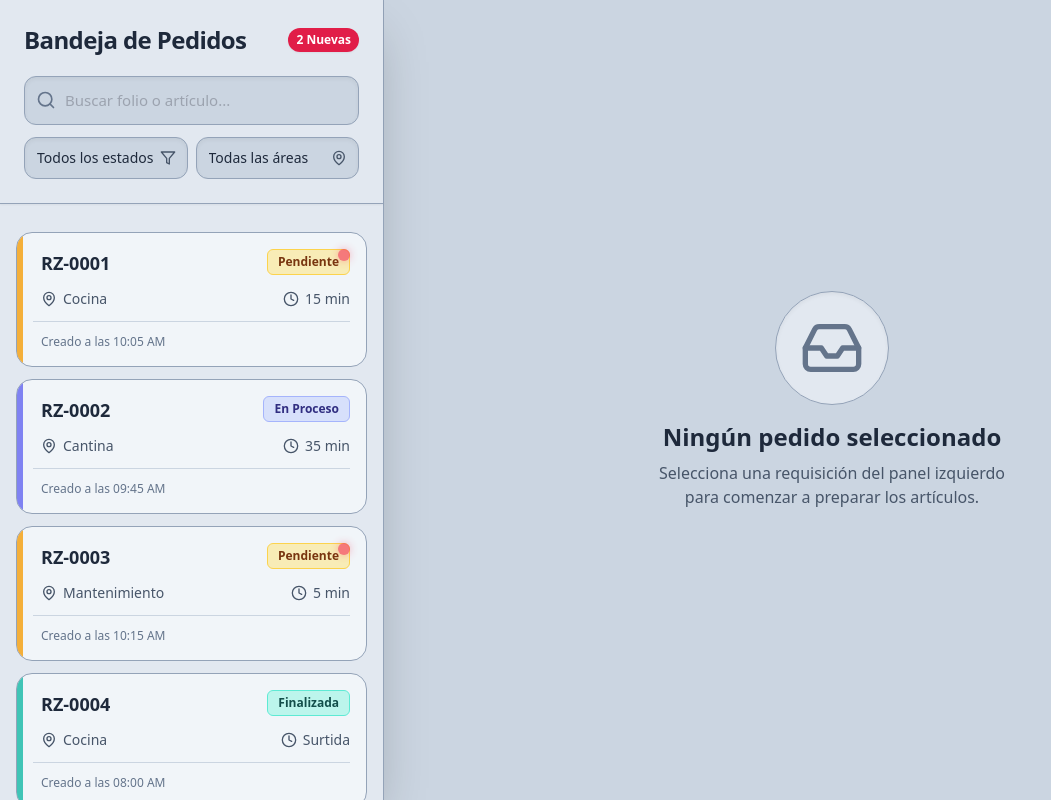
After one commit to restax099-cell/Proyecto_Servidor, a Django app: page /requisicion-panel/ in a window 1280 px wide. The commit adds this page. Shown: the whole page, without its empty margins (0-1051 px from the left). Run offline with Django 5.2, Linux system fonts and the light colour scheme; the visitor is signed in with stand-in values (Sample User, id 1); some libraries are stand-ins or nearby versions.

Commit message:
Agregando ventana de recibimiento de requisiciones

```diff
--- /dev/null
+++ b/Proyecto_Inv_Server/web/static/css/styles_requiscion.css
@@ -0,0 +1,11 @@
+
+.custom-scrollbar::-webkit-scrollbar {
+    width: 6px;
+}
+.custom-scrollbar::-webkit-scrollbar-track {
+    background: transparent;
+}
+.custom-scrollbar::-webkit-scrollbar-thumb {
+    background-color: #94A3B8;
+    border-radius: 20px;
+}
--- /dev/null
+++ b/Proyecto_Inv_Server/web/static/js/app_requisicion/app_requisicion.js
@@ -0,0 +1,141 @@
+// 1. Importamos Alpine desde el CDN como módulo
+import Alpine from 'https://cdn.jsdelivr.net/npm/alpinejs@3.x.x/dist/module.esm.js';
+
+// 2. Datos de prueba (MockData)
+const mockData = [
+    {
+        id: 'RZ-0001',
+        origin: 'Cocina',
+        status: 'Pendiente',
+        createdAt: '10:05 AM',
+        waitTime: '15 min',
+        isNew: true,
+        items: [
+            { id: 1, name: 'Carne de res (Corte grueso)', quantity: '5 kg', checked: false },
+            { id: 2, name: 'Limones sin semilla', quantity: '2 kg', checked: false },
+            { id: 3, name: 'Cebolla blanca', quantity: '1 kg', checked: false },
+            { id: 4, name: 'Aceite vegetal', quantity: '2 Litros', checked: false }
+        ]
+    },
+    {
+        id: 'RZ-0002',
+        origin: 'Cantina',
+        status: 'En Proceso',
+        createdAt: '09:45 AM',
+        waitTime: '35 min',
+        isNew: false,
+        items: [
+            { id: 5, name: 'Tequila Reposado', quantity: '3 Botellas', checked: true },
+            { id: 6, name: 'Agua Mineral', quantity: '1 Caja', checked: false },
+            { id: 7, name: 'Hielo en cubo', quantity: '5 Bolsas', checked: false }
+        ]
+    },
+    {
+        id: 'RZ-0003',
+        origin: 'Mantenimiento',
+        status: 'Pendiente',
+        createdAt: '10:15 AM',
+        waitTime: '5 min',
+        isNew: true,
+        items: [
+            { id: 8, name: 'Focos LED 15W', quantity: '10 pzas', checked: false },
+            { id: 9, name: 'Cinta aislar', quantity: '2 pzas', checked: false }
+        ]
+    },
+    {
+        id: 'RZ-0004',
+        origin: 'Cocina',
+        status: 'Finalizada',
+        createdAt: '08:00 AM',
+        waitTime: 'Surtida',
+        isNew: false,
+        items: [
+            { id: 10, name: 'Sal fina', quantity: '2 kg', checked: true },
+            { id: 11, name: 'Pimienta negra', quantity: '500 g', checked: true }
+        ]
+    }
+];
+
+// 3. Registro del componente AlmacenApp
+// En modo módulo, registramos directamente sin esperar a 'alpine:init'
+Alpine.data('almacenApp', () => ({
+    requisitions: JSON.parse(JSON.stringify(mockData)), // Copia profunda para evitar mutaciones
+    selectedId: null,
+    searchQuery: '',
+    statusFilter: 'Todos',
+    originFilter: 'Todos',
+
+    // --- GETTERS (Propiedades computadas) ---
+    get filteredRequisitions() {
+        return this.requisitions.filter(req => {
+            const searchStr = this.searchQuery.toLowerCase();
+            const matchesSearch = req.id.toLowerCase().includes(searchStr) ||
+                                  req.items.some(item => item.name.toLowerCase().includes(searchStr));
+            const matchesStatus = this.statusFilter === 'Todos' || req.status === this.statusFilter;
+            const matchesOrigin = this.originFilter === 'Todos' || req.origin === this.originFilter;
+
+            return matchesSearch && matchesStatus && matchesOrigin;
+        });
+    },
+
+    get selectedReq() {
+        return this.requisitions.find(r => r.id === this.selectedId) || null;
+    },
+
+    get totalItems() {
+        return this.selectedReq ? this.selectedReq.items.length : 0;
+    },
+
+    get checkedItems() {
+        return this.selectedReq ? this.selectedReq.items.filter(i => i.checked).length : 0;
+    },
+
+    get is100Percent() {
+        return this.totalItems > 0 && this.totalItems === this.checkedItems;
+    },
+
+    get pendientesCount() {
+        return this.requisitions.filter(r => r.status === 'Pendiente').length;
+    },
+
+    // --- MÉTODOS ---
+    toggleItem(reqId, itemId) {
+        const req = this.requisitions.find(r => r.id === reqId);
+        if (!req) return;
+
+        const item = req.items.find(i => i.id === itemId);
+        if (item) {
+            item.checked = !item.checked;
+        }
+
+        // Actualizar estado de la requisición según items marcados
+        const checkedCount = req.items.filter(i => i.checked).length;
+
+        if (req.status !== 'Finalizada') {
+            if (checkedCount === 0) {
+                req.status = 'Pendiente';
+            } else {
+                req.status = 'En Proceso';
+                req.isNew = false;
+            }
+        }
+    },
+
+    markAsFinished(reqId) {
+        const req = this.requisitions.find(r => r.id === reqId);
+        if (req) {
+            req.status = 'Finalizada';
+            req.waitTime = 'Surtida';
+        }
+        // Opcional: cerrar el detalle después de un momento
+        setTimeout(() => {
+            this.selectedId = null;
+        }, 800);
+    }
+}));
+
+// 4. Inicialización de Alpine
+window.Alpine = Alpine;
+Alpine.start();
+
+console.log("Sistema de Almacén Inicializado");
--- a/Proyecto_Inv_Server/web/templates/index.html
+++ b/Proyecto_Inv_Server/web/templates/index.html
@@ -18,6 +18,7 @@
             <a id="admin-panel-link" href="/xml_import/">Importar XML-ZIP</a>
             <a id="admin-panel-link" href="/asociacion-panel/">Panel de Asociación</a>
             <a id="admin-panel-link" href="/reporte-panel/">Panel de Reportes</a>
+            <a id="admin-panel-link" href="/requisicion-panel/">Panel de Requisiciones</a>
         </div>
     {% else %}
         <div class="go_panel">
--- /dev/null
+++ b/Proyecto_Inv_Server/web/templates/requisicion_panel/base_requisicion.html
@@ -0,0 +1,17 @@
+{% load static %}
+<!DOCTYPE html>
+<html lang="en">
+<head>
+    {% include 'requisicion_panel/head_requisicion.html' %}
+</head>
+<body >
+
+    {% block content_panel%}
+    {% endblock %}
+
+
+
+    {% block extra_scripts %}
+    {% endblock %}
+</body>
+</html>
--- /dev/null
+++ b/Proyecto_Inv_Server/web/templates/requisicion_panel/head_requisicion.html
@@ -0,0 +1,6 @@
+{% load static %}
+<meta charset="UTF-8">
+<meta name="viewport" content="width=device-width, initial-scale=1.0">
+<script src="https://cdn.tailwindcss.com"></script>
+<script src="https://unpkg.com/lucide@latest"></script>
+<link rel="stylesheet" href="{% static 'css/styles_requiscion.css' %}">
--- /dev/null
+++ b/Proyecto_Inv_Server/web/templates/requisicion_panel/requisicion.html
@@ -0,0 +1,257 @@
+{% extends 'requisicion_panel/base_requisicion.html' %}
+{% load static %}
+{% block content_panel %}
+
+<div class="flex h-screen bg-slate-300 font-sans text-slate-800 overflow-hidden" x-data="almacenApp()">
+
+
+  <div :class="selectedId ? 'hidden md:flex' : 'flex'" class="w-full md:w-[35%] lg:w-[30%] bg-slate-200 border-r border-slate-400 shadow-2xl flex-col z-20 transition-transform">
+
+    <!-- Encabezado y Filtros -->
+    <div class="p-4 md:p-6 border-b border-slate-400 bg-slate-200 shrink-0 shadow-sm z-10">
+      <div class="flex items-center justify-between mb-5">
+        <h1 class="text-xl md:text-2xl font-bold tracking-tight text-slate-800">Bandeja de Pedidos</h1>
+        <!-- Ocultamos el indicador de nuevas requisiciones si el contador es 0 -->
+        <div x-show="pendientesCount > 0" class="bg-rose-600 text-white text-xs font-bold px-2 py-1 rounded-full shadow-sm" x-text="`${pendientesCount} Nuevas`">
+        </div>
+      </div>
+
+      <div class="space-y-3">
+        <!-- Buscador Rápido -->
+        <div class="relative">
+          <svg xmlns="http://www.w3.org/2000/svg" width="20" height="20" viewBox="0 0 24 24" fill="none" stroke="currentColor" stroke-width="2" stroke-linecap="round" stroke-linejoin="round" class="absolute left-3 top-1/2 -translate-y-1/2 text-slate-500"><circle cx="11" cy="11" r="8"/><path d="m21 21-4.3-4.3"/></svg>
+          <input
+            type="text"
+            placeholder="Buscar folio o artículo..."
+            class="w-full bg-slate-300 border border-slate-400 rounded-xl py-3 pl-10 pr-4 text-[15px] focus:ring-2 focus:ring-slate-500 focus:bg-slate-100 transition-all outline-none shadow-inner"
+            x-model="searchQuery"
+          />
+        </div>
+
+        <!-- Selectores de Filtro -->
+        <div class="flex gap-2">
+          <div class="relative flex-1">
+            <select
+              class="w-full appearance-none bg-slate-300 border border-slate-400 rounded-xl py-2.5 pl-3 pr-8 text-sm font-medium focus:ring-2 focus:ring-slate-500 focus:bg-slate-100 text-slate-800 cursor-pointer outline-none shadow-inner"
+              x-model="statusFilter"
+            >
+              <option value="Todos">Todos los estados</option>
+              <option value="Pendiente">Pendientes</option>
+              <option value="En Proceso">En Proceso</option>
+              <option value="Finalizada">Finalizadas</option>
+            </select>
+            <svg xmlns="http://www.w3.org/2000/svg" width="16" height="16" viewBox="0 0 24 24" fill="none" stroke="currentColor" stroke-width="2" stroke-linecap="round" stroke-linejoin="round" class="absolute right-3 top-1/2 -translate-y-1/2 text-slate-600 pointer-events-none"><polygon points="22 3 2 3 10 12.46 10 19 14 21 14 12.46 22 3"/></svg>
+          </div>
+
+          <div class="relative flex-1">
+            <select
+              class="w-full appearance-none bg-slate-300 border border-slate-400 rounded-xl py-2.5 pl-3 pr-8 text-sm font-medium focus:ring-2 focus:ring-slate-500 focus:bg-slate-100 text-slate-800 cursor-pointer outline-none shadow-inner"
+              x-model="originFilter"
+            >
+              <option value="Todos">Todas las áreas</option>
+              <option value="Cocina">Cocina</option>
+              <option value="Cantina">Cantina</option>
+              <option value="Mantenimiento">Mantenimiento</option>
+            </select>
+            <svg xmlns="http://www.w3.org/2000/svg" width="16" height="16" viewBox="0 0 24 24" fill="none" stroke="currentColor" stroke-width="2" stroke-linecap="round" stroke-linejoin="round" class="absolute right-3 top-1/2 -translate-y-1/2 text-slate-600 pointer-events-none"><path d="M20 10c0 6-8 12-8 12s-8-6-8-12a8 8 0 0 1 16 0Z"/><circle cx="12" cy="10" r="3"/></svg>
+          </div>
+        </div>
+      </div>
+    </div>
+
+    <!-- Lista de Requisiciones Scrollable -->
+    <div class="flex-1 overflow-y-auto p-4 space-y-3 custom-scrollbar bg-slate-200">
+
+      <!-- Estado vacío si no hay coincidencias -->
+      <template x-if="filteredRequisitions.length === 0">
+        <div class="text-center text-slate-500 mt-10">
+          <svg xmlns="http://www.w3.org/2000/svg" width="48" height="48" viewBox="0 0 24 24" fill="none" stroke="currentColor" stroke-width="2" stroke-linecap="round" stroke-linejoin="round" class="mx-auto mb-3 opacity-40"><polyline points="22 12 16 12 14 15 10 15 8 12 2 12"/><path d="M5.45 5.11 2 12v6a2 2 0 0 0 2 2h16a2 2 0 0 0 2-2v-6l-3.45-6.89A2 2 0 0 0 16.76 4H7.24a2 2 0 0 0-1.79 1.11z"/></svg>
+          <p class="font-medium">No se encontraron pedidos</p>
+        </div>
+      </template>
+
+      <!-- Lista dinámica -->
+      <template x-for="req in filteredRequisitions" :key="req.id">
+        <div
+          @click="selectedId = req.id"
+          :class="selectedId === req.id ? 'border-slate-500 ring-2 ring-slate-400 bg-slate-50 shadow-lg scale-[1.02] z-10' : 'border-slate-400 bg-slate-100 hover:bg-slate-50 hover:shadow-md hover:border-slate-500'"
+          class="relative p-4 rounded-2xl cursor-pointer transition-all duration-200 border overflow-hidden"
+        >
+          <!-- Borde izquierdo de color dinámico (Tonos más sutiles) -->
+          <div
+            :class="req.status === 'Pendiente' ? 'bg-amber-500/80' : (req.status === 'En Proceso' ? 'bg-indigo-500/80' : 'bg-teal-500/80')"
+            class="absolute left-0 top-0 bottom-0 w-1.5"
+          ></div>
+
+          <!-- Indicador de Nuevo (UX Tip) -->
+          <template x-if="req.isNew">
+            <div class="absolute top-4 right-4 w-3 h-3 bg-rose-500 rounded-full animate-pulse shadow-[0_0_8px_rgba(244,63,94,0.6)]"></div>
+          </template>
+
+          <div class="flex justify-between items-start mb-2 pl-2">
+            <h3 class="font-bold text-lg text-slate-800" x-text="req.id"></h3>
+            <span
+              :class="req.status === 'Pendiente' ? 'bg-amber-200/60 text-amber-900 border-amber-300' : (req.status === 'En Proceso' ? 'bg-indigo-200/60 text-indigo-900 border-indigo-300' : 'bg-teal-200/60 text-teal-900 border-teal-300')"
+              class="text-xs font-bold px-2.5 py-1 rounded-md border"
+              x-text="req.status">
+            </span>
+          </div>
+
+          <div class="grid grid-cols-2 gap-2 text-sm text-slate-600 mt-3 pl-2">
+            <div class="flex items-center gap-1.5">
+              <svg xmlns="http://www.w3.org/2000/svg" width="16" height="16" viewBox="0 0 24 24" fill="none" stroke="currentColor" stroke-width="2" stroke-linecap="round" stroke-linejoin="round"><path d="M20 10c0 6-8 12-8 12s-8-6-8-12a8 8 0 0 1 16 0Z"/><circle cx="12" cy="10" r="3"/></svg>
+              <span class="truncate" x-text="req.origin"></span>
+            </div>
+            <div class="flex items-center gap-1.5 justify-end">
+              <svg xmlns="http://www.w3.org/2000/svg" width="16" height="16" viewBox="0 0 24 24" fill="none" stroke="currentColor" stroke-width="2" stroke-linecap="round" stroke-linejoin="round"><circle cx="12" cy="12" r="10"/><polyline points="12 6 12 12 16 14"/></svg>
+              <span x-text="req.waitTime"></span>
+            </div>
+          </div>
+          <div class="mt-3 pt-3 border-t border-slate-300 pl-2 text-xs text-slate-500 font-medium" x-text="`Creado a las ${req.createdAt}`">
+          </div>
+        </div>
+      </template>
+
+    </div>
+  </div>
+
+  <!-- =========================================
+      PANEL DERECHO (70%) - ÁREA DE TRABAJO
+      ========================================= -->
+  <div :class="!selectedId ? 'hidden md:flex' : 'flex'" class="w-full md:w-[65%] lg:w-[70%] flex-col relative bg-transparent">
+
+    <!-- Estado Vacío -->
+    <template x-if="!selectedReq">
+      <div class="flex-1 flex flex-col items-center justify-center text-slate-600">
+        <div class="bg-slate-200 p-6 rounded-full shadow-inner mb-4 border border-slate-400">
+          <svg xmlns="http://www.w3.org/2000/svg" width="64" height="64" viewBox="0 0 24 24" fill="none" stroke="currentColor" stroke-width="2" stroke-linecap="round" stroke-linejoin="round" class="text-slate-500"><polyline points="22 12 16 12 14 15 10 15 8 12 2 12"/><path d="M5.45 5.11 2 12v6a2 2 0 0 0 2 2h16a2 2 0 0 0 2-2v-6l-3.45-6.89A2 2 0 0 0 16.76 4H7.24a2 2 0 0 0-1.79 1.11z"/></svg>
+        </div>
+        <h2 class="text-2xl font-semibold text-slate-800 mb-2">Ningún pedido seleccionado</h2>
+        <p class="text-slate-600 max-w-sm text-center">Selecciona una requisición del panel izquierdo para comenzar a preparar los artículos.</p>
+      </div>
+    </template>
+
+    <!-- Detalle de la Requisición -->
+    <template x-if="selectedReq">
+      <div class="flex-1 flex flex-col h-full relative">
+        <!-- Encabezado del Detalle -->
+        <div class="bg-slate-200 p-6 shadow-sm border-b border-slate-400 z-10 flex flex-col md:flex-row justify-between items-start md:items-center gap-4 shrink-0">
+          <div class="flex items-center gap-3">
+            <!-- Botón volver solo para móvil -->
+            <button
+              class="md:hidden p-2 bg-slate-100 shadow-sm hover:shadow-md rounded-lg transition-colors border border-slate-400"
+              @click="selectedId = null"
+            >
+              <svg xmlns="http://www.w3.org/2000/svg" width="24" height="24" viewBox="0 0 24 24" fill="none" stroke="currentColor" stroke-width="2" stroke-linecap="round" stroke-linejoin="round"><path d="m15 18-6-6 6-6"/></svg>
+            </button>
+            <div>
+              <h2 class="text-3xl font-extrabold text-slate-800 tracking-tight" x-text="selectedReq.id"></h2>
+              <div class="flex items-center gap-2 mt-1 text-sm text-slate-600 font-medium">
+                <span x-text="selectedReq.origin"></span>
+                <span>•</span>
+                <span x-text="selectedReq.createdAt"></span>
+              </div>
+            </div>
+          </div>
+
+
+          <div class="flex items-center gap-3 w-full md:w-auto">
+            <!--<button class="flex-1 md:flex-none flex items-center justify-center gap-2 px-4 py-3 bg-slate-100 shadow-sm hover:shadow-md border border-slate-400 hover:bg-white text-slate-800 font-semibold rounded-xl transition-all">
+              <svg xmlns="http://www.w3.org/2000/svg" width="20" height="20" viewBox="0 0 24 24" fill="none" stroke="currentColor" stroke-width="2" stroke-linecap="round" stroke-linejoin="round"><polyline points="6 9 6 2 18 2 18 9"/><path d="M6 18H4a2 2 0 0 1-2-2v-5a2 2 0 0 1 2-2h16a2 2 0 0 1 2 2v5a2 2 0 0 1-2 2h-2"/><rect width="12" height="8" x="6" y="14"/></svg>
+              <span>Imprimir</span>
+            </button> -->
+            <!-- Botón de acción destructiva (Cancelar) -->
+            <!--<button class="p-3 bg-slate-100 shadow-sm hover:shadow-md hover:bg-rose-100 text-rose-700 border border-slate-400 hover:border-rose-400 rounded-xl transition-all tooltip-trigger" title="Cancelar Pedido">
+              <svg xmlns="http://www.w3.org/2000/svg" width="24" height="24" viewBox="0 0 24 24" fill="none" stroke="currentColor" stroke-width="2" stroke-linecap="round" stroke-linejoin="round"><circle cx="12" cy="12" r="10"/><line x1="12" x2="12" y1="8" y2="12"/><line x1="12" x2="12.01" y1="16" y2="16"/></svg>
+            </button> -->
+          </div>
+        </div>
+
+        <!-- Contador Visual (Micro-UX) -->
+        <div class="bg-slate-200 px-6 py-4 border-b border-slate-400 shrink-0 shadow-sm z-0">
+          <div class="flex justify-between items-center mb-2">
+            <span class="font-bold text-slate-800 text-lg">Progreso de surtido</span>
+            <span
+              :class="is100Percent ? 'text-emerald-700' : 'text-slate-600'"
+              class="font-bold text-lg"
+              x-text="`${checkedItems} / ${totalItems}`">
+            </span>
+          </div>
+          <div class="w-full bg-slate-400 border border-slate-500/50 rounded-full h-3.5 overflow-hidden shadow-inner">
+            <div
+              :class="is100Percent ? 'bg-emerald-600' : 'bg-slate-600'"
+              class="h-3.5 rounded-full transition-all duration-500 ease-out shadow-sm"
+              :style="`width: ${(checkedItems / totalItems) * 100}%`"
+            ></div>
+          </div>
+        </div>
+
+        <!-- Área de Checklists (Cuerpo principal) -->
+        <div class="flex-1 overflow-y-auto p-4 md:p-8 pb-32 custom-scrollbar">
+          <div class="max-w-4xl mx-auto space-y-4">
+
+            <template x-for="item in selectedReq.items" :key="item.id">
+              <div
+                @click="selectedReq.status !== 'Finalizada' && toggleItem(selectedReq.id, item.id)"
+                :class="[
+                  selectedReq.status === 'Finalizada' ? 'opacity-70 cursor-default' : 'cursor-pointer hover:-translate-y-0.5',
+                  item.checked ? 'bg-slate-300 border-slate-400 shadow-inner' : 'bg-slate-100 border-slate-400 shadow-sm hover:shadow-md hover:border-slate-500'
+                ]"
+                class="flex items-center justify-between p-5 md:p-6 rounded-2xl transition-all duration-300 border select-none"
+              >
+                <div class="flex items-center gap-5">
+                  <!-- Checkbox grande para tabletas (Verde oscuro) -->
+                  <div
+                    :class="item.checked ? 'bg-emerald-700 border-emerald-700 text-white shadow-md' : 'bg-slate-200 border-slate-400 text-transparent shadow-inner'"
+                    class="flex items-center justify-center w-10 h-10 md:w-12 md:h-12 rounded-xl border-2 transition-colors duration-200 shrink-0"
+                  >
+                    <svg xmlns="http://www.w3.org/2000/svg" width="32" height="32" viewBox="0 0 24 24" fill="none" stroke="currentColor" stroke-width="3" stroke-linecap="round" stroke-linejoin="round" class="w-6 h-6 md:w-8 md:h-8"><path d="M20 6 9 17l-5-5"/></svg>
+                  </div>
+
+                  <div :class="item.checked ? 'opacity-60' : 'opacity-100'" class="transition-all duration-300">
+                    <h3
+                      :class="item.checked ? 'line-through text-slate-600' : 'text-slate-900'"
+                      class="text-lg md:text-xl font-bold transition-all"
+                      x-text="item.name"
+                    ></h3>
+                    <p class="text-slate-600 font-medium text-sm md:text-base mt-0.5">
+                      Cantidad solicitada
+                    </p>
+                  </div>
+                </div>
+
+                <div
+                  :class="item.checked ? 'text-slate-600 bg-slate-300/50 border-slate-400 line-through' : 'text-slate-900 bg-slate-200 border-slate-400 shadow-sm'"
+                  class="text-xl md:text-2xl font-black px-4 py-2 rounded-xl transition-all duration-300 border"
+                  x-text="item.quantity"
+                ></div>
+              </div>
+            </template>
+
+          </div>
+        </div>
+
+        <!-- Pie de página - Botón de Finalización (Fijo abajo) -->
+        <div class="absolute bottom-0 left-0 right-0 p-6 bg-gradient-to-t from-slate-300 via-slate-300/90 to-transparent z-20">
+          <div class="max-w-4xl mx-auto">
+            <button
+              :disabled="!is100Percent || selectedReq.status === 'Finalizada'"
+              @click="markAsFinished(selectedReq.id)"
+              :class="(!is100Percent || selectedReq.status === 'Finalizada') ? 'bg-slate-400 text-slate-600 cursor-not-allowed shadow-inner border border-slate-500' : 'bg-emerald-700 text-white hover:bg-emerald-800 hover:shadow-xl hover:-translate-y-1 border border-emerald-900'"
+              class="w-full py-5 rounded-2xl text-xl font-bold shadow-md transition-all duration-300 flex items-center justify-center gap-3"
+            >
+              <svg xmlns="http://www.w3.org/2000/svg" width="28" height="28" viewBox="0 0 24 24" fill="none" stroke="currentColor" stroke-width="2" stroke-linecap="round" stroke-linejoin="round"><path d="M22 11.08V12a10 10 0 1 1-5.93-9.14"/><path d="m9 11 3 3L22 4"/></svg>
+              <span x-text="selectedReq.status === 'Finalizada' ? 'Pedido Entregado' : (is100Percent ? 'Marcar como Finalizada' : 'Completa el pedido para finalizar')"></span>
+            </button>
+          </div>
+        </div>
+      </div>
+    </template>
+  </div>
+</div>
+{% endblock %}
+
+{% block extra_scripts %}
+    <script type="module" src="{% static 'js/app_requisicion/app_requisicion.js' %}"></script>
+
+{% endblock %}
--- a/Proyecto_Inv_Server/web/urls.py
+++ b/Proyecto_Inv_Server/web/urls.py
@@ -18,4 +18,6 @@ urlpatterns = [
 
     path('asociacion-panel/', views.asociacion_panel, name='asociacion_panel'),
     path('reporte-panel/', views.report_panel, name='reporte_panel'),
+
+    path('requisicion-panel/', views.requisition_panel, name='requisicion_panel'),
 ]
--- a/Proyecto_Inv_Server/web/views.py
+++ b/Proyecto_Inv_Server/web/views.py
@@ -79,3 +79,9 @@ def asociacion_panel(request):
 @login_required
 def report_panel(request):
     return render(request, 'reporte_panel/reporte_panel.html')
+
+
+#*-------------- SECCION WEB PANEL DE REQUISCIONES --------------*#
+@login_required
+def requisition_panel(request):
+    return render(request, 'requisicion_panel/requisicion.html')
```
Also changed, not shown: Proyecto_Inv_Server/web/static/js/app_requisicion/api_requisicion.js (added), Proyecto_Inv_Server/web/static/js/app_requisicion/theme_requisicion.js (added).
